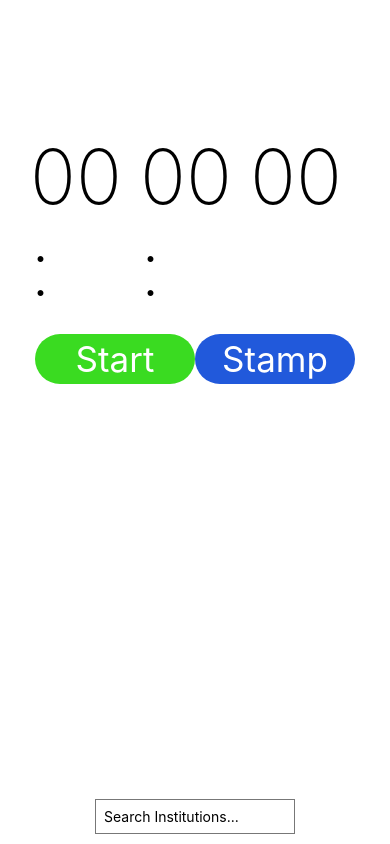
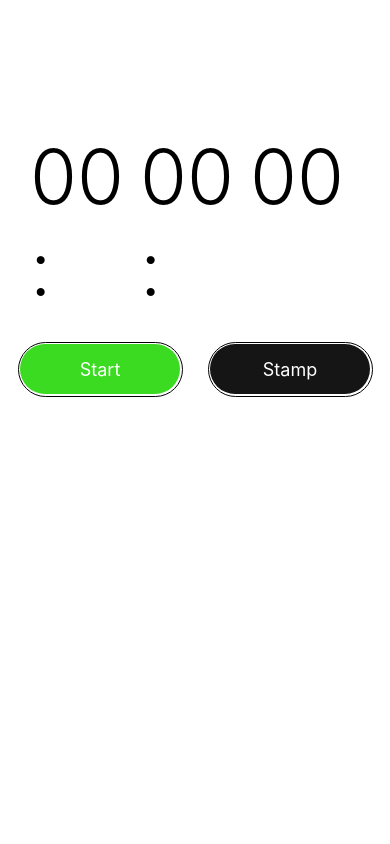
Before and after one commit to dzielskid/EAP, a React Native app in the folder EAP/: screen / in a window 390 px wide. Built offline with nearby package versions, Linux system fonts and the light colour scheme.

Commit message:
S4 Timer WIP

```diff
--- a/EAP/App.js
+++ b/EAP/App.js
@@ -1,46 +1,11 @@
-/*=============================================================================
- |   File Purpose:  Starts app as whole
- |
- |       Author:
- |     Language:  JavaScript
- |                      NAME OF THE COMPILER USED TO COMPILE IT WHEN IT
- |                      WAS TESTED
- |   To Compile:  in terminal run 'npm start' command
- |
- +-----------------------------------------------------------------------------
- |
- |  Description:  DESCRIBE THE PROBLEM THAT WAS WRITTEN TO
- |      SOLVE.
- |
- |        Input:  NONE
- |
- |       Output:  DESCRIBE THE OUTPUT PRODUCED.
- |
- |    Algorithm:
- |
- |   Required Features Not Included:  Start on Main Screen
- |
- |   Known Bugs:
- |
- *===========================================================================*/
+import React, { Component } from 'react'
+import {
+  StyleSheet, Text, View, ScrollView, TouchableOpacity, Alert
+  } from 'react-native'
+import moment from 'moment'
+import DialogInput from 'react-native-dialog-input'
 
-import React, {useState, Component } from 'react';
-import { StatusBar } from 'expo-status-bar';
-import { StyleSheet, Text, View, TextInput, ScrollView, TouchableOpacity } from 'react-native';
-import moment from 'moment';
-
-  /*------------------------------------------------- Timer -----
-         |  Function Timer
-         |
-         |  Purpose:  uses the package 'moment', a very popular Javascript package for counting time to create a timer that counts hours, minutes and seconds
-         |
-         |  Parameters:
-         |      interval (IN) -
-         |
-         |  Returns:  view of timer current hours:minutes:seconds in styles.timer
-         *-------------------------------------------------------------------*/
-
-         function Timer({interval, style}){
+function Timer({ interval, style }) {
   const pad = (n) => n < 10 ? '0' + n : n
   const duration = moment.duration(interval)
   return (
@@ -52,75 +17,74 @@ import moment from 'moment';
   )
 }
 
-        function ButtonsRow({ children }){
-          return (
-            <View style = {styles.butonsRow}>{children}</View>
-          )
-        }
-
-        function TimerButton({ title, color, background, onPress, disabled  }) {
+function RoundButton({ title, color, background, onPress, disabled }) {
   return (
     <TouchableOpacity
       onPress={() => !disabled && onPress()}
-                    style={[styles.button, { backgroundColor: background }]}
+      style={[ styles.button, { backgroundColor: background }]}
       activeOpacity={disabled ? 1.0 : 0.7}
     >
-                    <View style={styles.TimerButton}>
-                        <Text style={[styles.buttonTitle, { color }]}>{title}</Text>
+      <View style={styles.buttonBorder}>
+        <Text style={[ styles.buttonTitle, { color }]}>{title}</Text>
       </View>
     </TouchableOpacity>
   )
 }
-
-        function Stamp({ interval }){
-          return(
-            <View style={styles.stamp}>
-                  <Text> curTime ( </Text>
-                  <Timer style={styles.stampTimer} interval={interval} />
-                  <Text> ) - Sample Text</Text>
+function Lap({ number, interval, fastest, slowest }) {
+  const lapStyle = [
+    styles.lapText,
+    fastest && styles.fastest,
+    slowest && styles.slowest,
+  ]
+  return (
+    <View style={styles.lap}>
+      <Text style={lapStyle}>Stamp {number}</Text>
+      <Timer style={[lapStyle, styles.lapTimer]} interval={interval}/>
     </View>
   )
 }
 
-function StampsTable({ stamps }) {
-            const curTime = moment().format('MM/DD hh:mm:ss')
-          return(
-            <ScrollView style={styles.ScrollView}>
-              {stamps.map((stamp, index) => (
-                <Stamp number={index} key={index} interval = {stamp}/>
+function LapsTable({ laps, timer }) {
+  const finishedLaps = laps.slice(1)
+  let min = Number.MAX_SAFE_INTEGER
+  let max = Number.MIN_SAFE_INTEGER
+  if (finishedLaps.length >= 2) {
+    finishedLaps.forEach(lap => {
+      if (lap < min) min = lap
+      if (lap > max) max = lap
+    })
+  }
+  return (
+    <ScrollView style={styles.scrollView}>
+      {laps.map((lap, index) => (
+        <Lap
+          number={laps.length - index}
+          key={laps.length - index}
+          interval={index === 0 ? timer + lap : lap}
+          fastest={lap === min}
+          slowest={lap === max}
+        />
       ))}
     </ScrollView>
-
   )
 }
 
+function ButtonsRow({ children }) {
+  return (
+    <View style={styles.buttonsRow}>{children}</View>
+  )
+}
 export default class App extends Component {
-  //const [searchTerm, setTerm] = useState('');
-  //To use this ^^^ use {searchTerm}
-
   constructor(props) {
     super(props)
     this.state = {
       start: 0,
-      now: 0, //start-now=timer duration
-      stamps: [ ],
+      now: 0,
+      laps: [ ],
     }
   }
-
-  componentWillUnmount(){
+  componentWillUnmount() {
     clearInterval(this.timer)
-  }
-
-  start = () => {
-    const now = new Date().getTime
-    this.setState({
-      start: now,
-      now,
-      stamps: [0],
-    })
-    this.timer = setInterval(() =>{
-      this.setState({ now: new Date().getTime()})
-    }, 1000)
   }
 
   start = () => {
@@ -128,43 +92,47 @@ export default class App extends Component {
     this.setState({
       start: now,
       now,
-            stamps: [0],
+      laps: [0],
     })
     this.timer = setInterval(() => {
-            this.setState({ now: new Date().getTime() })
-        }, 1000)
+      this.setState({ now: new Date().getTime()})
+    }, 100)
   }
 
-    stamp = () => {
+  lap = () => {
     const timestamp = new Date().getTime()
-        const { stamps, now, start } = this.state
-        const [firstStamp, ...other] = stamps
+    const { laps, now, start } = this.state
+    const [firstLap, ...other] = laps
     this.setState({
-            stamps: [0, firstStamp + now - start, ...other],
+      laps: [0, firstLap + now - start, ...other],
       start: timestamp,
       now: timestamp,
     })
+    Alert.alert('', 'Description:',[
+      {text: 'Submit', onPress: () => console.log('New event entered.')}
+    ])
   }
 
   stop = () => {
     clearInterval(this.timer)
-        const { stamps, now, start } = this.state
-        const [firstStamp, ...other] = stamps
+    const { laps, now, start } = this.state
+    const [firstLap, ...other] = laps
     this.setState({
-            stamps: [firstStamp + now - start, ...other],
+      laps: [firstLap + now - start, ...other],
+      start: 0,
+      now: 0,
+    })
+    Alert.alert('', 'Name Incident: ', [
+      {text: 'Submit', onPress: () => console.log('New Incident entered.')}
+    ])
+  }
+  reset = () => {
+    this.setState({
+      laps: [],
       start: 0,
       now: 0,
     })
   }
-
-    reset = () => {
-        this.setState({
-            stamps: [],
-            start: 0,
-            now: 0,
-        })
-    }
-
   resume = () => {
     const now = new Date().getTime()
     this.setState({
@@ -172,117 +140,141 @@ export default class App extends Component {
       now,
     })
     this.timer = setInterval(() => {
-            thisthis.setState({ now: new Date().getTime()})
-        }, 1000)
+      this.setState({ now: new Date().getTime()})
+    }, 100)
   }
-
-  render(){
-    const { now, start, stamps } = this.state
+  render() {
+    const { now, start, laps } = this.state
     const timer = now - start
     return (
       <View style={styles.container}>
-        <Timer interval={timer} style={styles.timer} />
-            {stamps.length === 0 && (
+        <Timer
+          interval={laps.reduce((total, curr) => total + curr, 0) + timer}
+          style={styles.timer}
+        />
+        {laps.length === 0 && (
           <ButtonsRow>
-                    <TimerButton
+          <RoundButton
               title='Start'
               color='#FFFFFF'
               background='#3ADB21'
               onPress={this.start}
             />
-                    <TimerButton
+            <RoundButton
               title='Stamp'
               color='#FFFFFF'
-                        background='#2159DB'
+              background='#151515'
               disabled
             />
           </ButtonsRow>
         )}
         {start > 0 && (
           <ButtonsRow>
-                    <TimerButton
+            <RoundButton
               title='Stop'
               color='#FFFFFF'
-                        background='#ff0000'
+              background='#F10F0F'
               onPress={this.stop}
             />
-                    <TimerButton
+            <RoundButton
               title='Stamp'
               color='#FFFFFF'
               background='#2159DB'
-                        onPress={this.stamp}
+              onPress={this.lap}
             />
           </ButtonsRow>
         )}
-
-        <StampsTable stamps={stamps}/>
-        <TextInput
-           style={styles.input}
-           placeholder='Search Institutions...'
-           onChangeText={(val) => setName(val)}  //Sets searchTerm to whatever is typed in search textbox at any moment
+        {laps.length > 0 && start === 0 && (
+          <ButtonsRow>
+            <RoundButton
+              title='Start'
+              color='#FFFFFF'
+              background='#3ADB21'
+              onPress={this.resume}
             />
-        <StatusBar style="auto" />
+            <RoundButton
+              title='Reset'
+              color='#FFFFFF'
+              background='#3D3D3D'
+              onPress={this.reset}
+            />
+          </ButtonsRow>
+        )}
+        <LapsTable laps={laps} timer={timer}/>
       </View>
-    );
+    )
   }
 }
 
 const styles = StyleSheet.create({
   container: {
     flex: 1,
-    backgroundColor: '#fff',
+    backgroundColor: '#FFFFFF',
     alignItems: 'center',
-    //justifyContent: 'center', //aligns along center vertically
     paddingTop: 130,
     paddingHorizontal: 20,
   },
-  input:{
-    borderWidth:1,
-    borderColor: '#777',
-    padding:8,
-    margin: 10,
-    width: 200,
+  header: {
+    flex:1,
+    backgroundColor: '#000000',
+    paddingTop: 130,
+    algSelf: 'stretch',
   },
-  timer:{
-    fontSize:76,
-      fontWeight: '200',
-    width:110,
+  timer: {
+    color: '#000000',
+    fontSize: 76,
+    fontWeight: '300',
+    width: 110,
   },
   button: {
     width: 160,
     height: 50,
-    borderRadius: 30,
+    borderRadius: 40,
     justifyContent: 'center',
     alignItems: 'center',
   },
   buttonTitle: {
-    fontSize: 35,
+    fontSize: 18,
   },
-  butonsRow: {
+  buttonBorder: {
+    width: 165,
+    height: 55,
+    borderRadius: 38,
+    borderWidth: 1,
+    justifyContent: 'center',
+    alignItems: 'center',
+  },
+  buttonsRow: {
     flexDirection: 'row',
-    alignSlef: 'stretch',
+    alignSelf: 'stretch',
     justifyContent: 'space-between',
-    marginTop: 20,
+    marginTop: 30,
     marginBottom: 30,
   },
-  stampText: {
+  lapText: {
     color: '#000000',
     fontSize: 18,
   },
-  stamp:{
+  lapTimer: {
+    width: 30,
+  },
+  lap: {
     flexDirection: 'row',
-    justifyContent: 'flex-start',
+    justifyContent: 'space-between',
+    borderColor: '#151515',
     borderTopWidth: 1,
-    paddingVertical: 5,
+    paddingVertical: 10,
   },
-    stampTimer: {
-
+  scrollView: {
+    alignSelf: 'stretch',
   },
-  ScrollView:{
-      alignSelf: 'center',
-      width: '80%',
+  fastest: {
+    color: '#000000',
   },
-  timerContainer:{
+  slowest: {
+    color: '#000000',
+  },
+  timerContainer: {
     flexDirection: 'row',
-  },
-});
+  }
+})
--- a/EAP/Timer.js
+++ b/EAP/Timer.js
@@ -94,7 +94,7 @@ import moment from 'moment';
           function Stamp({ interval }){
             return(
              <View style={styles.lap}>
-               <Text style={styles.lapTimer}>{interval} : Sample text</Text>
+               <Text style={styles.lapTimer}>Event at {interval}: </Text>
                <Timer style={styles.lapTimer} interval={interval}/>
               </View>
             )
--- a/EAP/package.json
+++ b/EAP/package.json
@@ -18,6 +18,7 @@
     "react": "17.0.2",
     "react-dom": "17.0.2",
     "react-native": "^0.68.2",
+    "react-native-dialog-input": "^1.0.8",
     "react-native-web": "0.17.7",
     "webpack-dev-server": "~3.11.0"
   },
```
Also changed, not shown: EAP/constants/DrawerItems.js (added, +38 -0 lines), 1 other file (tests, documents, lock files or other folders). Lines whose indentation alone changed are shown as unchanged.
